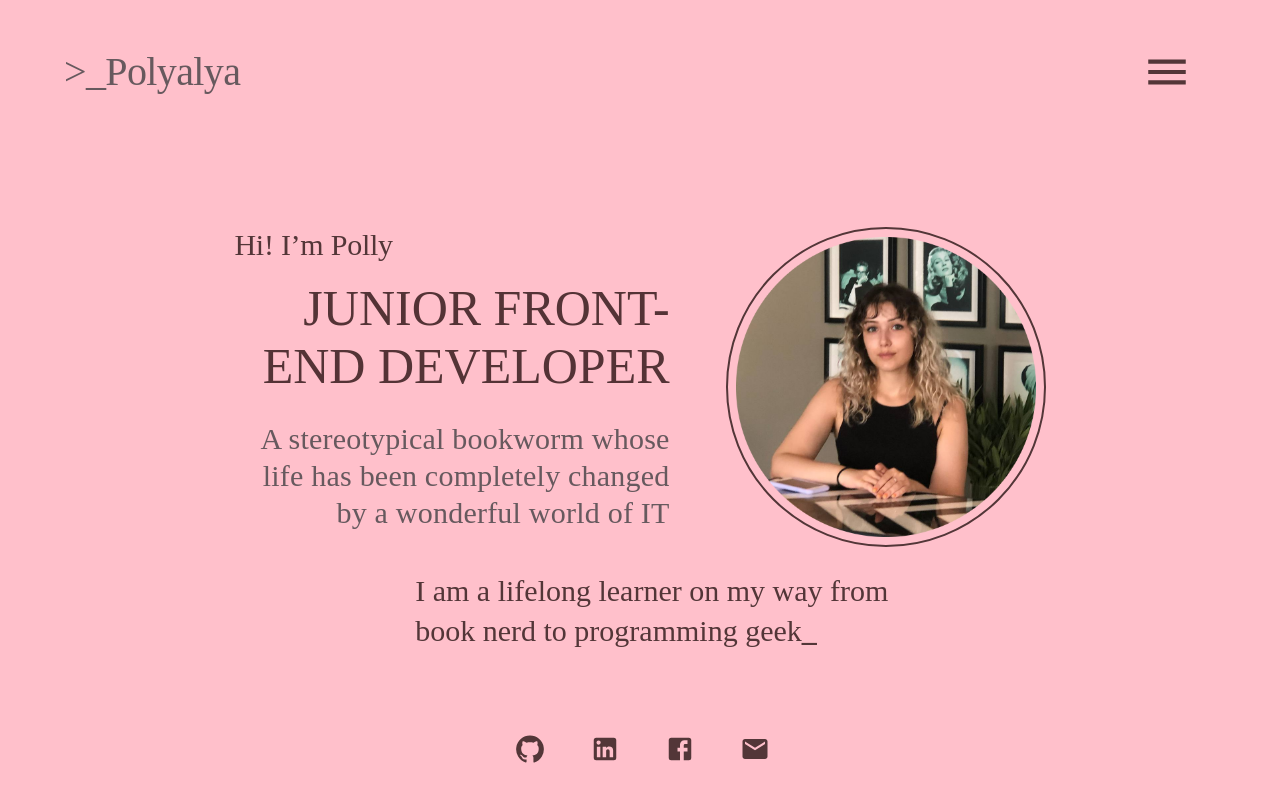
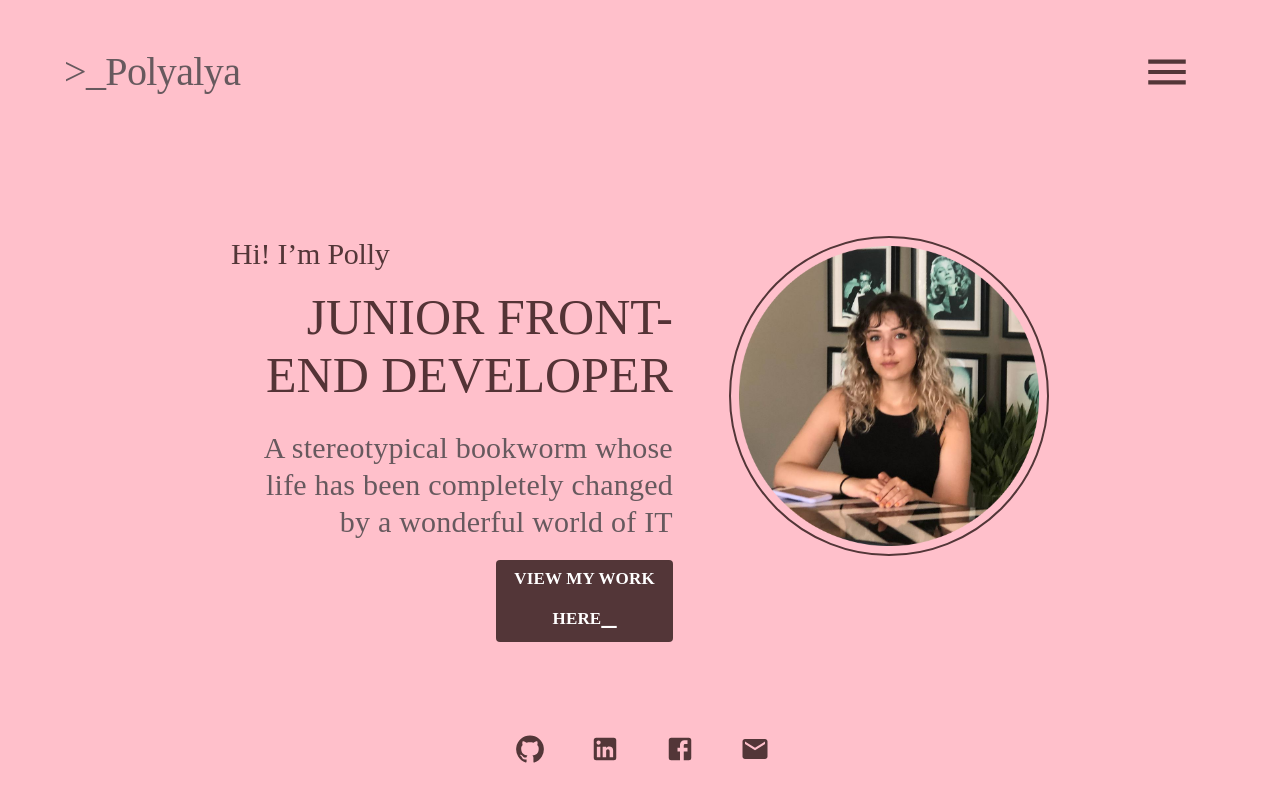
Before and after one commit to polyalyameow/Portfolio, a React (Vite) app: page / in a window 1280 px wide. Built offline with nearby package versions, Linux system fonts and the light colour scheme; a web font is replaced by a local one.

Commit message:
added project-btn on main page

```diff
--- a/src/components/Content/Content.tsx
+++ b/src/components/Content/Content.tsx
@@ -1,11 +1,14 @@
 import React from 'react'
+import { Link } from "react-router-dom";
+
+import "./Content.css"
 import avatar from "../Images/avatar.png"
+
+
 import Box from '@mui/material/Box';
 import Avatar from '@mui/material/Avatar';
 import Typography from '@mui/material/Typography';
-
-
-import "./Content.css"
+import Button from '@mui/material/Button';
 
 
 
@@ -13,22 +16,19 @@ const Content = () => {
 
   return (
 
-    <Box sx={{ display: "flex", flexDirection:"column", alignItems:"center", justifyContent: "center"}}>
+    <Box sx={{ display: "flex", flexDirection:"column", alignItems:"center", justifyContent: "center", padding: "3%"}}>
     <Box sx={{display: "flex", flexDirection:"row-reverse", justifyContent:"center", width: "80%", paddingTop: 5}}>
         <Avatar alt="Polyalya"
         src={avatar}
         sx={{ width: 300, height: 300, border: "2px solid #533638", padding: 1, marginLeft: 4 }}></Avatar>
-        <Box sx={{width: "50%", display: "flex", flexDirection:"column", marginRight: 3}}>
+        <Box sx={{width: "54%", display: "flex", flexDirection:"column", marginRight: 3}}>
             <Typography variant="h2" component="h2">Hi! I’m Polly</Typography>
             <Typography variant="h3" component="h3" align="right" paddingTop={2} paddingBottom={3}>JUNIOR FRONT-END DEVELOPER</Typography>
             <Typography variant="h4" component="h4" align="right">A stereotypical bookworm whose life has been completely changed by a wonderful world of IT</Typography>
+            <Button sx={{width:"40%", backgroundColor: "#533638", color: "#FFF", ":hover": {backgroundColor: "#67595E"}, alignSelf:"flex-end", marginTop:"20px"}}><Link style={{textDecoration: "none"}} to="/projects"><Typography sx={{color:"white"}}>VIEW MY WORK HERE<span className="blink">_</span></Typography></Link></Button>
         </Box>
 
     </Box>
-    <Box sx={{width: "45%", marginTop: 3, paddingLeft: 5}}>
-        <Typography variant="h5" component="h5" align="left">I am a lifelong learner on my way from book nerd to programming geek<span className="blink">&#95;</span></Typography>
-
-        </Box>
     </Box>
   )
 }
--- a/src/components/NavBar/NavBar.tsx
+++ b/src/components/NavBar/NavBar.tsx
@@ -9,6 +9,7 @@ import HomeRepairServiceOutlinedIcon from '@mui/icons-material/HomeRepairService
 import MailOutlinedIcon from '@mui/icons-material/MailOutlined';
 import Box from '@mui/material/Box';
 import Typography from '@mui/material/Typography';
+
 
 const NavBar = () => {
 
--- a/src/components/Skills/Skills.tsx
+++ b/src/components/Skills/Skills.tsx
@@ -96,7 +96,7 @@ export const skills = [{
 
 const Skills = () => {
   return (
-    <Box sx={{width:"35%", display:"flex", flexDirection:"column", alignItems:"center", justifyContent:"space-around", padding:"10px"}}>
+    <Box sx={{width:"35%", display:"flex", flexDirection:"column", alignItems:"center", justifyContent:"space-between", padding:"10px"}}>
         <Typography sx={{mb:2}} variant="h3" component="h3">Skills</Typography>
         <Box>
             {skills.map((skill, id) => (
--- a/src/index.css
+++ b/src/index.css
@@ -1,5 +1,8 @@
+
+
+
 #root {
-  max-width:  2500px;
+  max-width: 2000px;
   width: 100%;
   height: 100%;
   display: flex;
```
